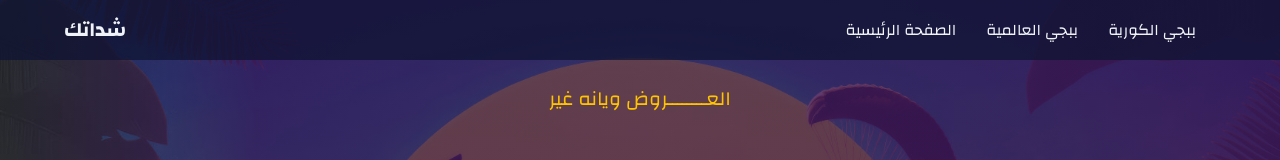
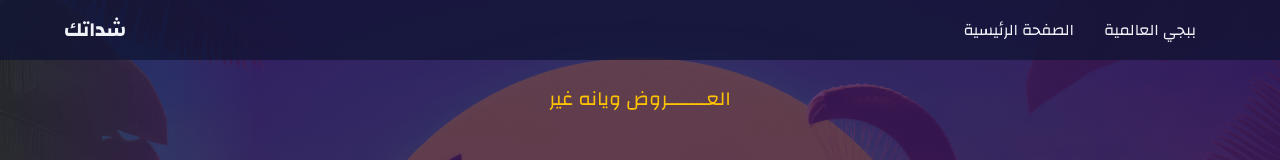
Before and after one commit to Abbas-afk-ux/shdat, a plain HTML site: page offers/offers.html in a window 1280 px wide. Shown: the top 160 px of the page. Drawn offline with Linux system fonts and the light colour scheme.

Commit message:
Update offers.html

```diff
--- a/offers/offers.html
+++ b/offers/offers.html
@@ -62,7 +62,7 @@
             <ul id="navbar">
                 <li><a href="../index.html">الصفحة الرئيسية</a></li>
                 <li><a href="../one/one.html">ببجي العالمية</a></li>
-                <li><a href="../two/two.html">ببجي الكورية</a></li>
+          <!--      <li><a href="../two/two.html">ببجي الكورية</a></li> -->
 
 
             </ul>
```
